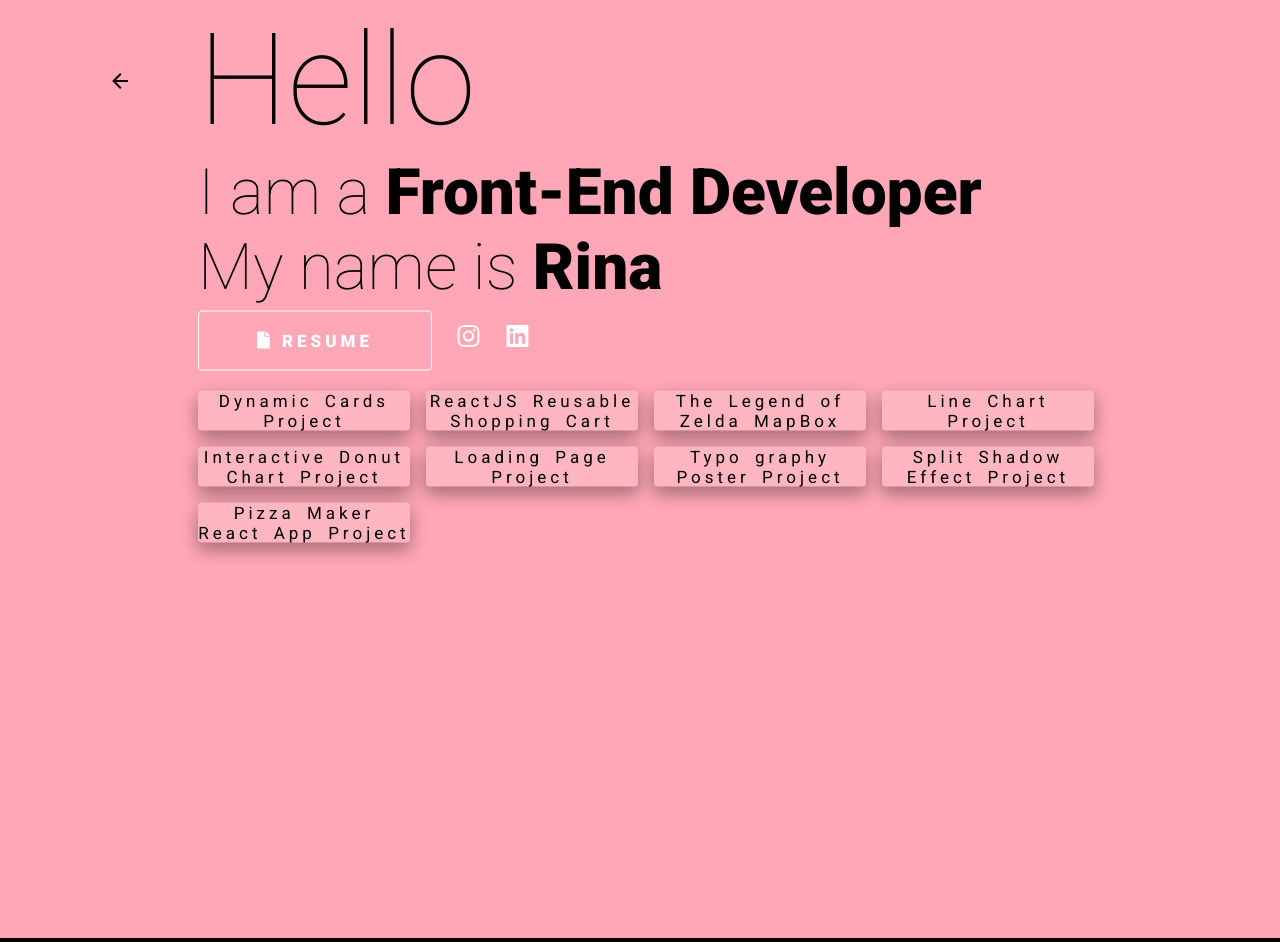
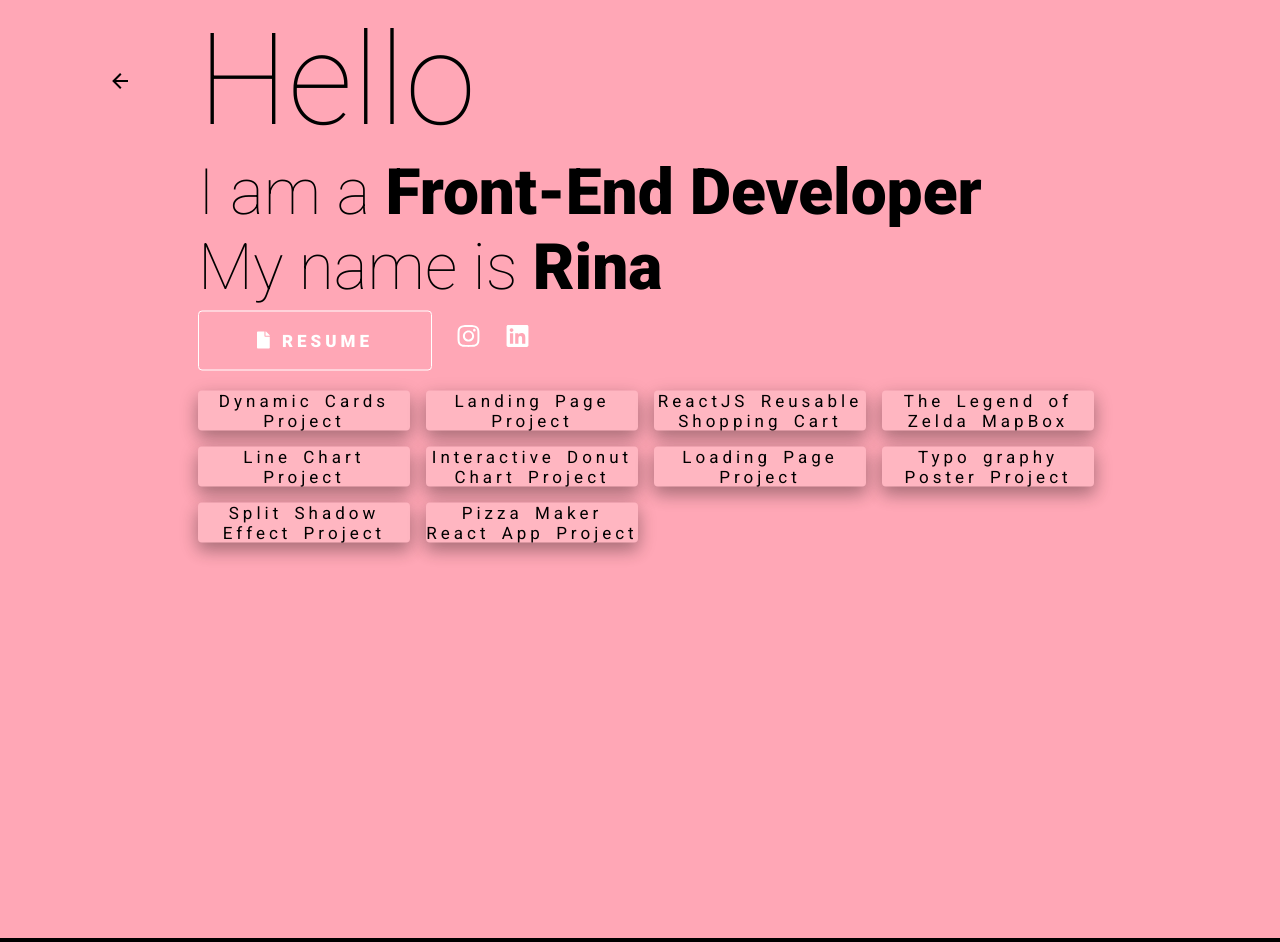
Before and after one commit to angellerina/portfolio-2020, a plain HTML site: page index.html in a window 1280 px wide. Both pictures are taken after a click on the button "Enter". Shown: the top 942 px of the page. Drawn offline with Linux system fonts and the light colour scheme.

Commit message:
updated project

```diff
--- a/index.html
+++ b/index.html
@@ -68,6 +68,11 @@
           >
         </button>
         <button class="items">
+          <a href="https://mtl-burger.netlify.app/" target="_blank"
+            >Landing Page Project</a
+          >
+        </button>
+        <button class="items">
           <a href="https://skin-signal.netlify.app" target="_blank"
             >ReactJS Reusable Shopping Cart</a
           >
```
